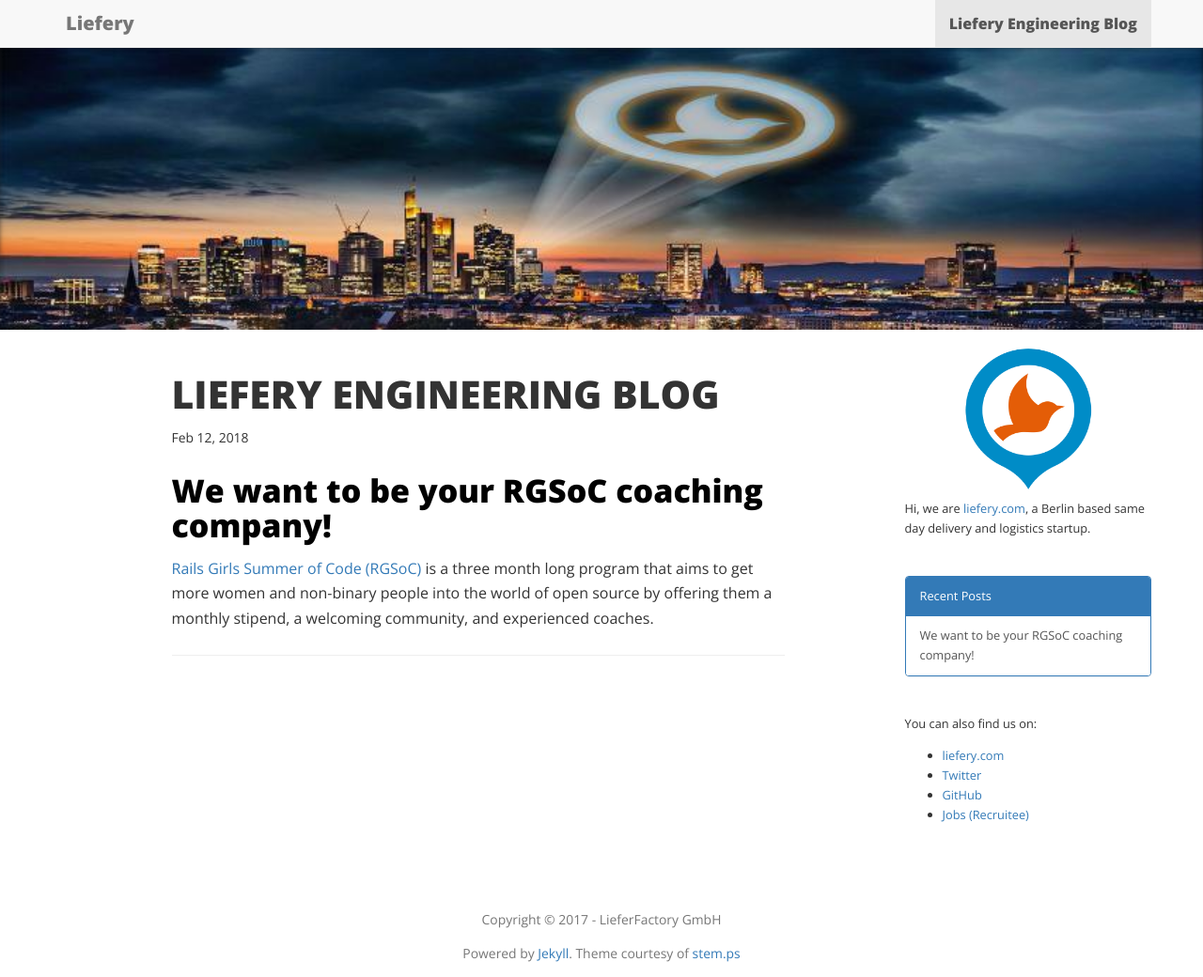
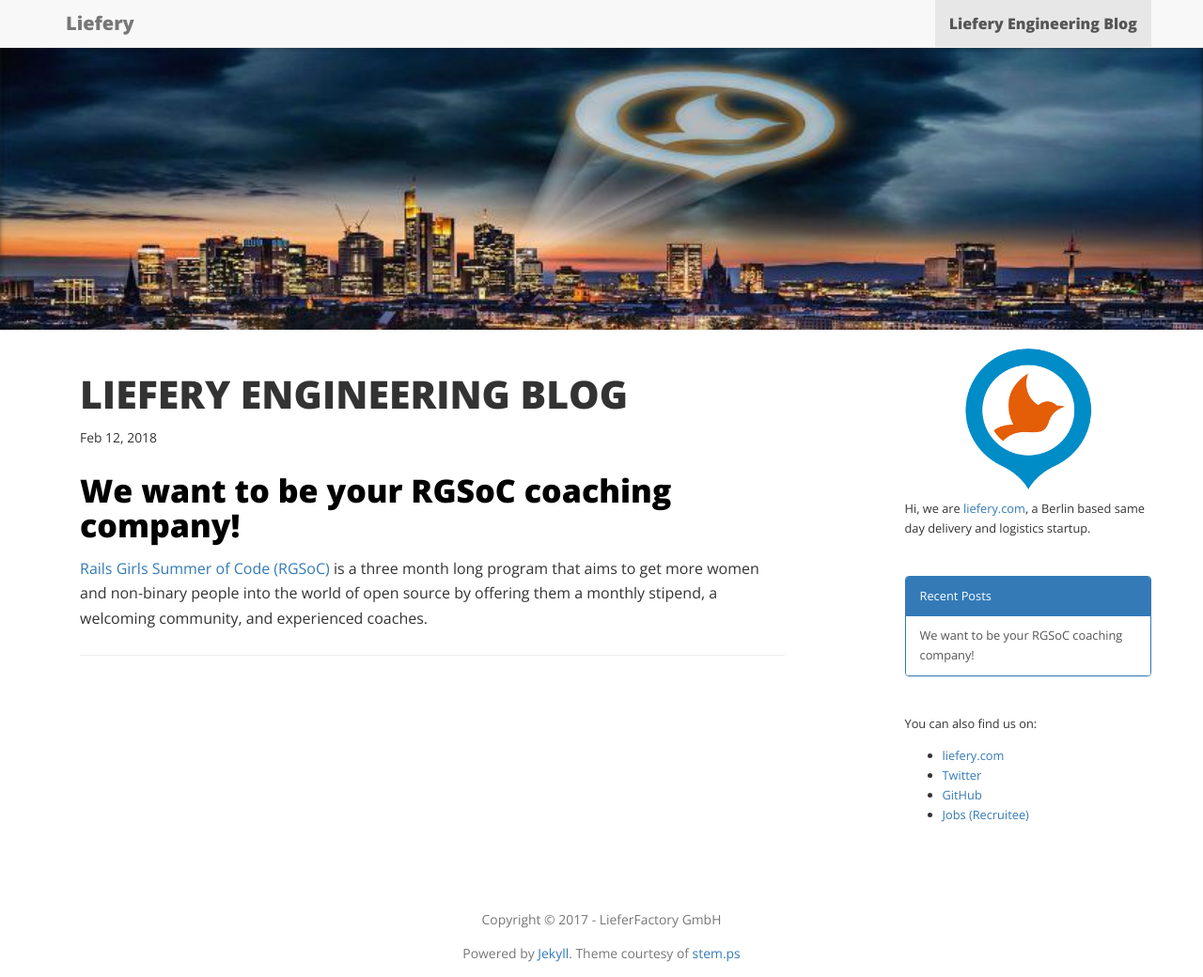
Before and after one commit to liefery-it-legacy/blog, a Jekyll site: the page built from index.md, in a window 1280 px wide. Shown: the whole page at 94% size. Built offline with Jekyll 4.4.1, drawn with Linux system fonts in a browser that asks for light colours; nearby versions of some CDN libraries.

Commit message:
Moaareee space even on big screens please

```diff
--- a/_layouts/blog.html
+++ b/_layouts/blog.html
@@ -3,7 +3,7 @@ layout: default
 ---
 <div id="blog" class="container">
   <div class="row">
-    <div class="page-content col-md-8 col-lg-7 col-lg-offset-1">
+    <div class="page-content col-md-8">
       <header class="post-header">
         <h1 class="post-title">{{ page.title }}</h1>
       </header>
--- a/_layouts/page.html
+++ b/_layouts/page.html
@@ -3,7 +3,7 @@ layout: default
 ---
 <div class="container">
   <div class="row">
-    <div class="page-content col-md-8 col-lg-7 col-lg-offset-1">
+    <div class="page-content col-md-8">
       <header class="post-header">
         <h1 class="post-title">{{ page.title }}</h1>
       </header>
--- a/_layouts/post.html
+++ b/_layouts/post.html
@@ -3,7 +3,7 @@ layout: default
 ---
 <div class="container">
   <div class="row">
-    <div class="page-content col-md-8 col-lg-7 col-lg-offset-1">
+    <div class="page-content col-md-8">
       <header class="post-header">
         <h1 class="post-title">{{ page.title }}</h1>
         <p class="post-meta small">{{ page.date | date: "%b %-d, %Y" }} {{page.author}}</p>
```
